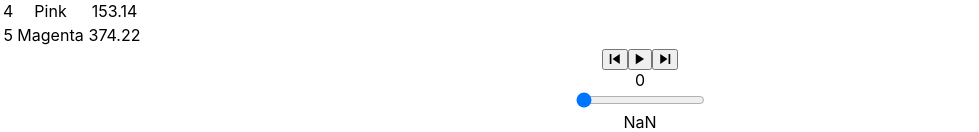
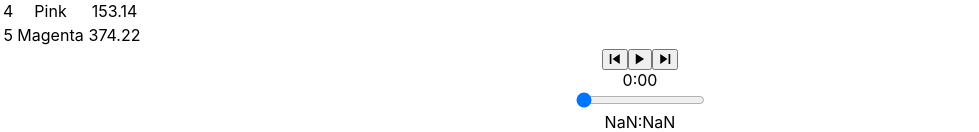
Before and after one commit to kpwwalsh/bloc-jams-react, a React (Create React App) app: page /album/the-colors in a window 1280 px wide. Shown: the part 870-1002 px from the top of the page, without its empty margins (0-979 px from the left). Built offline with nearby package versions, Linux system fonts and the light colour scheme.

Commit message:
Assignment jams inputs completed

```diff
--- a/src/components/Album.js
+++ b/src/components/Album.js
@@ -14,10 +14,12 @@ class Album extends Component {
       });
 
        this.state = {
+        volume: .5,
         album: album,
         currentSong: album.songs[0],
         currentTime: 0,
         duration: album.songs[0].duration,
+        currentVolume: 0,
         isPlaying: false,
         isPaused: true,
         hover: false
@@ -25,6 +27,7 @@ class Album extends Component {
 
       this.audioElement = document.createElement('audio');
       this.audioElement.src = album.songs[0].audioSrc;
+      this.audioElement.volume = 0.5;
       }
 
       componentDidMount() {
@@ -34,16 +37,21 @@ class Album extends Component {
           },
           durationchange: e => {
             this.setState({ duration: this.audioElement.duration });
-          }
+          },
+          volumeupdate: e => {
+            this.setState({ currentVolume: this.audioElement.currentVolume});
+          },
         };
         this.audioElement.addEventListener('timeupdate', this.eventListeners.timeupdate);
         this.audioElement.addEventListener('durationchange', this.eventListeners.durationchange);
+        this.audioElement.addEventListener('volumeupdate', this.eventListeners.volumeupdate);
       }
 
       componentWillUnmount() {
         this.audioElement.src = null;
         this.audioElement.removeEventListener('timeupdate', this.eventListeners.timeupdate);
         this.audioElement.removeEventListener('durationchange', this.eventListeners.durationchange);
+        this.audioElement.removeEventListener('volumeupdate', this.eventListeners.volumeupdate);
       }
 
       play(song) {
@@ -85,12 +93,28 @@ class Album extends Component {
       const newSong = this.state.album.songs[newIndex];
       this.setSong(newSong);
       this.play(newSong);
-    }
+   }
 
-   handleTimeChange(e) {
-    const newTime = this.audioElement.duration * e.target.value;
-    this.audioElement.currentTime = newTime;
-    this.setState({ currentTime: newTime });
+    handleTimeChange(e) {
+     const newTime = this.audioElement.duration * e.target.value;
+     this.audioElement.currentTime = newTime;
+     this.setState({ currentTime: newTime });
+   }
+
+    formatTime(time) {
+     const minutes = Math.floor(time / 60);
+     const seconds = Math.floor(time % 60);
+     if (seconds < 10 ) {
+     return minutes + ':0' + seconds;
+   }  else {
+     return minutes + ':' + seconds;
+   }
+  }
+
+
+    handleVolumeChange(e) {
+     this.audioElement.volume = e.target.value;
+     this.setState({volume: e.target.value});
   }
 
      onMouseEnter(song){
@@ -151,13 +175,18 @@ class Album extends Component {
           </table>
          <PlayerBar
            isPlaying={this.state.isPlaying}
+           currentVolume={this.audioElement.currentVolume}
            currentSong={this.state.currentSong}
-           currentTime={this.audioElement.currentTime}
+           currentTimeLabel={this.formatTime(this.state.currentTime)}
+           currentTime={(this.state.currentTime)}
            duration={this.audioElement.duration}
+           totalTime={this.formatTime(this.audioElement.duration)}
            handleSongClick={() => this.handleSongClick(this.state.currentSong)}
            handlePrevClick={() => this.handlePrevClick()}
            handleNextClick={() => this.handleNextClick()}
            handleTimeChange={(e) => this.handleTimeChange(e)}
+           handleVolumeChange={(e)=> this.handleVolumeChange(e)}
+           convertTime= {()=>this.formatTime()}
          />
          </section>
       );
--- a/src/components/PlayerBar.js
+++ b/src/components/PlayerBar.js
@@ -17,22 +17,28 @@ class PlayerBar extends Component {
            </button>
          </section>
          <section id="time-control">
-         <div className="current-time">{this.props.currentTime}</div>
+         <div className="current-time">{this.props.currentTimeLabel}</div>
            <input
              type="range"
              className="seek-bar"
-             value={(this.props.currentTime / this.props.duration) || 0}
+             value={(this.props.currentTime / this.props.duration|| 0) }
              max="1"
              min="0"
              step="0.01"
              onChange={this.props.handleTimeChange}
            />
-           <div className="total-time">{this.props.duration}</div>
+           <div className="total-time">{this.props.totalTime}</div>
          </section>
          <section id="volume-control">
-           <div className="icon ion-volume-low"></div>
-           <input type="range" className="seek-bar" value="80" />
-           <div className="icon ion-volume-high"></div>
+           <div className="current-volume">{this.props.volume}</div>
+           <input type="range"
+           className="seek-bar"
+           value= {this.props.volume}
+           max= "1"
+           min= "0"
+           step=".01"
+           onChange={this.props.handleVolumeChange}
+           />
          </section>
       </section>
     );
```
